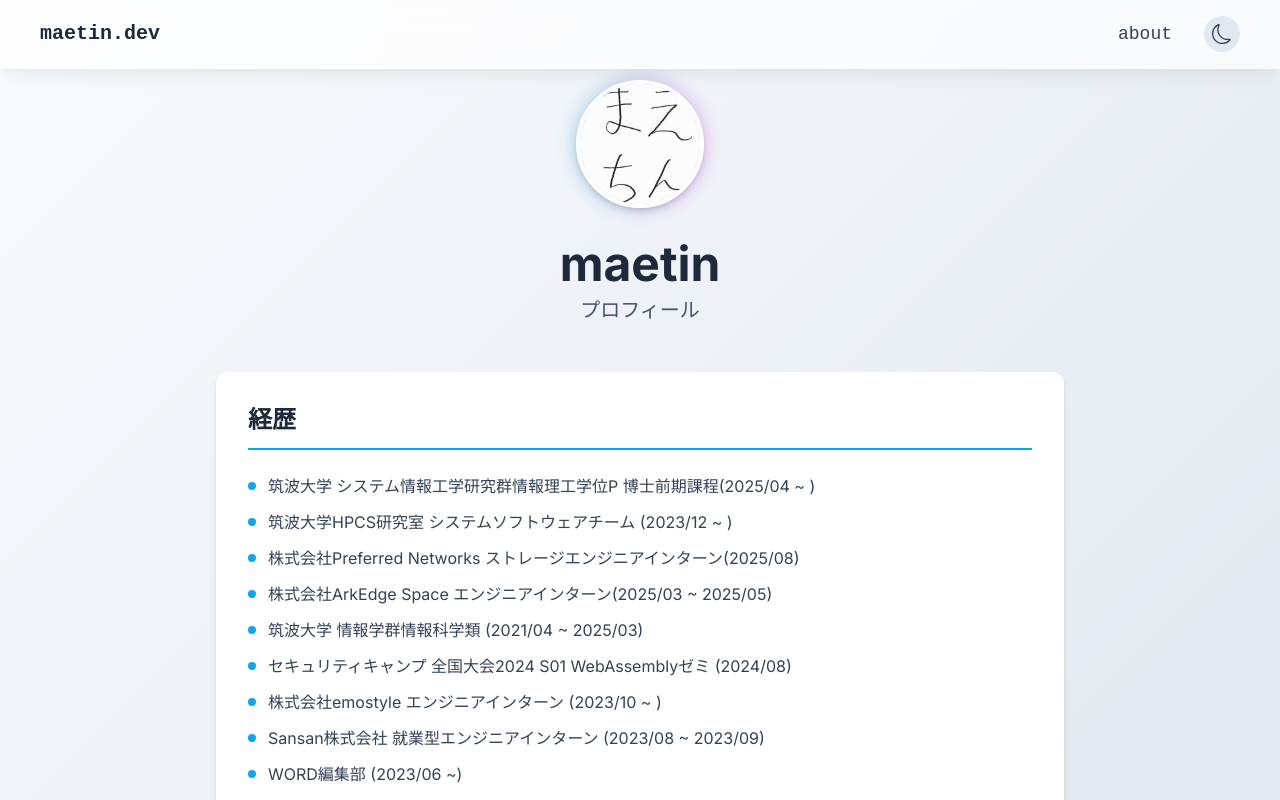
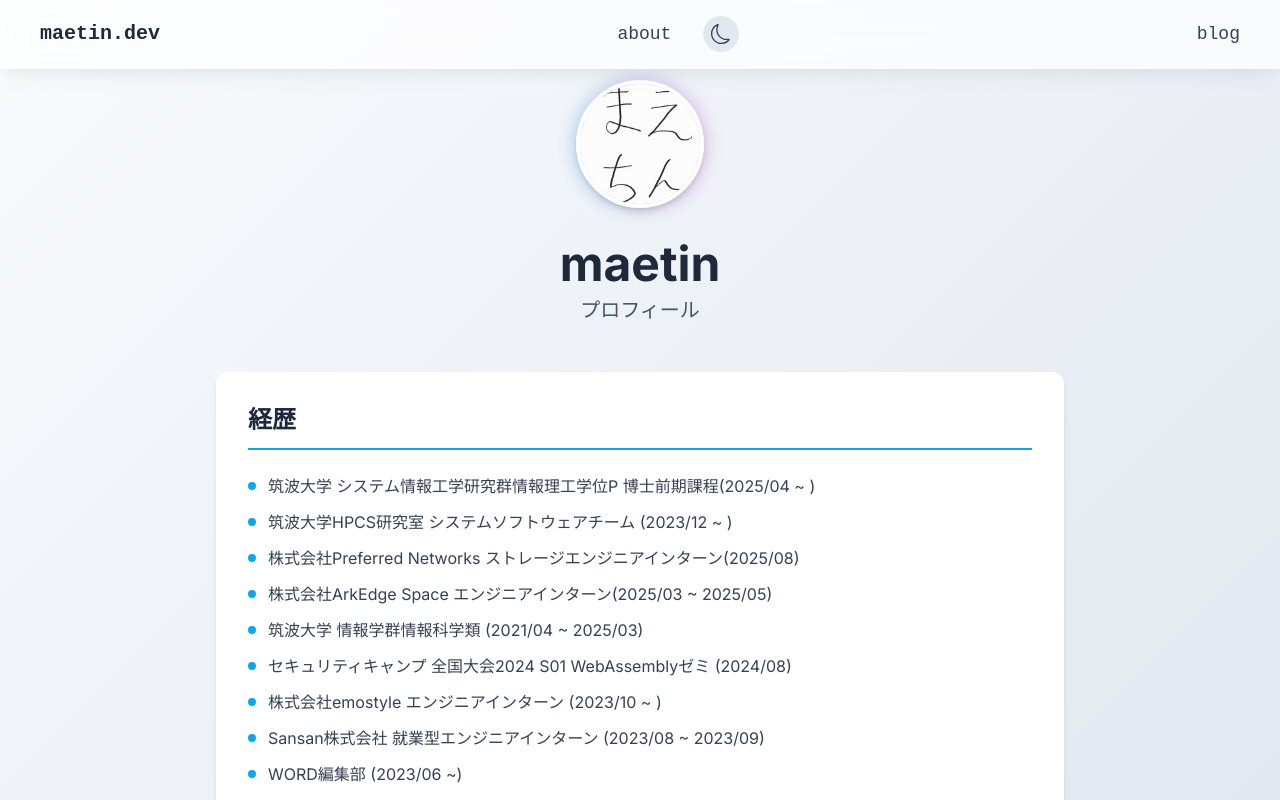
Before and after one commit to maetin0324/maetin0324.github.io, a Next.js app: page /about in a window 1280 px wide. Shown: the top 800 px of the page. Built offline with nearby package versions, Linux system fonts and the light colour scheme.

Commit message:
add blog link at header

```diff
--- a/app/_components/Header.tsx
+++ b/app/_components/Header.tsx
@@ -22,6 +22,14 @@ const Header = () => {
           </Link>
           <ThemeToggle />
         </nav>
+        <nav className="ml-auto flex items-center space-x-4 md:space-x-8">
+          <Link
+            href="https://zenn.dev/maetin"
+            className="font-mono text-base md:text-lg text-slate-700 dark:text-slate-300 hover:text-primary-600 dark:hover:text-primary-400 transition-all duration-200 hover:scale-105"
+          >
+            blog
+          </Link>
+        </nav>
       </div>
     </header>
   );
```
